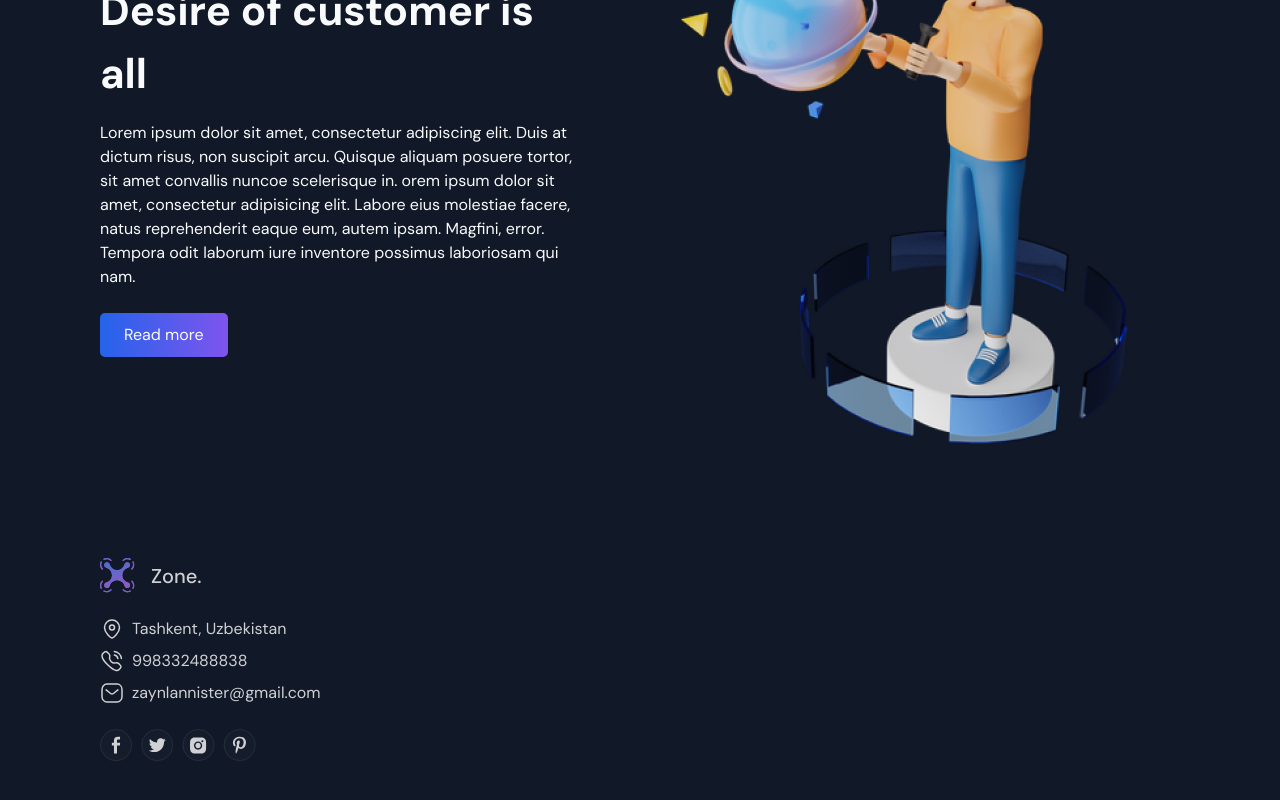
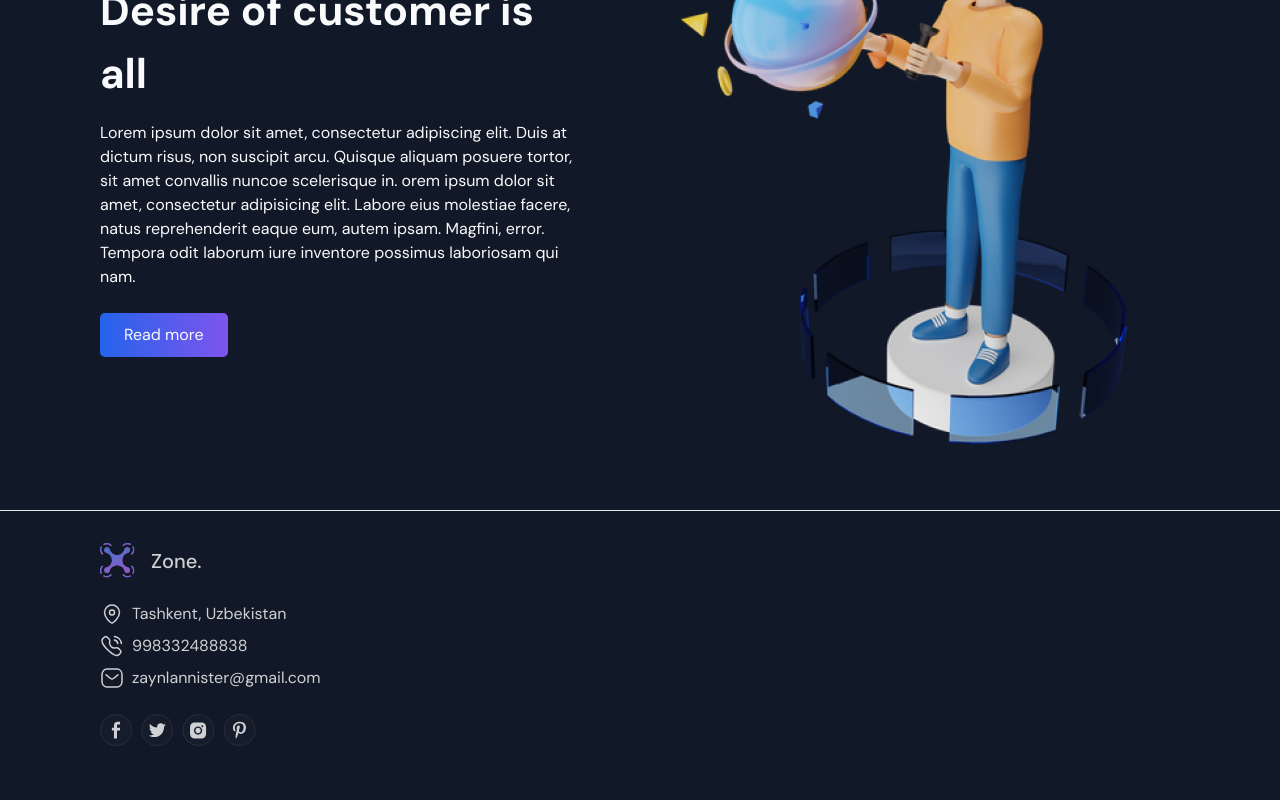
Before and after one commit to zaynlannister/zone-landing, a React (Vite) app: page / in a window 1280 px wide. Shown: the part 2263-3063 px from the top of the page. After the commit the page ends 3042 px from the top, so only its background shows below. Built offline with nearby package versions, Linux system fonts and the light colour scheme.

Commit message:
feat: complete footer

```diff
--- a/src/components/Footer/FooterSection.tsx
+++ b/src/components/Footer/FooterSection.tsx
@@ -2,8 +2,8 @@ import styled from "styled-components";
 
 const FooterSection = () => {
   return (
-    <StyledFooter className="my-container">
-      <div className="footer py-12">
+    <StyledFooter className="border-t border-t-silver py-8">
+      <div className="my-container footer py-12">
         <div>
           <div className="flex items-center gap-4">
             <img src="/zone-logo.svg" alt="img" />
```
